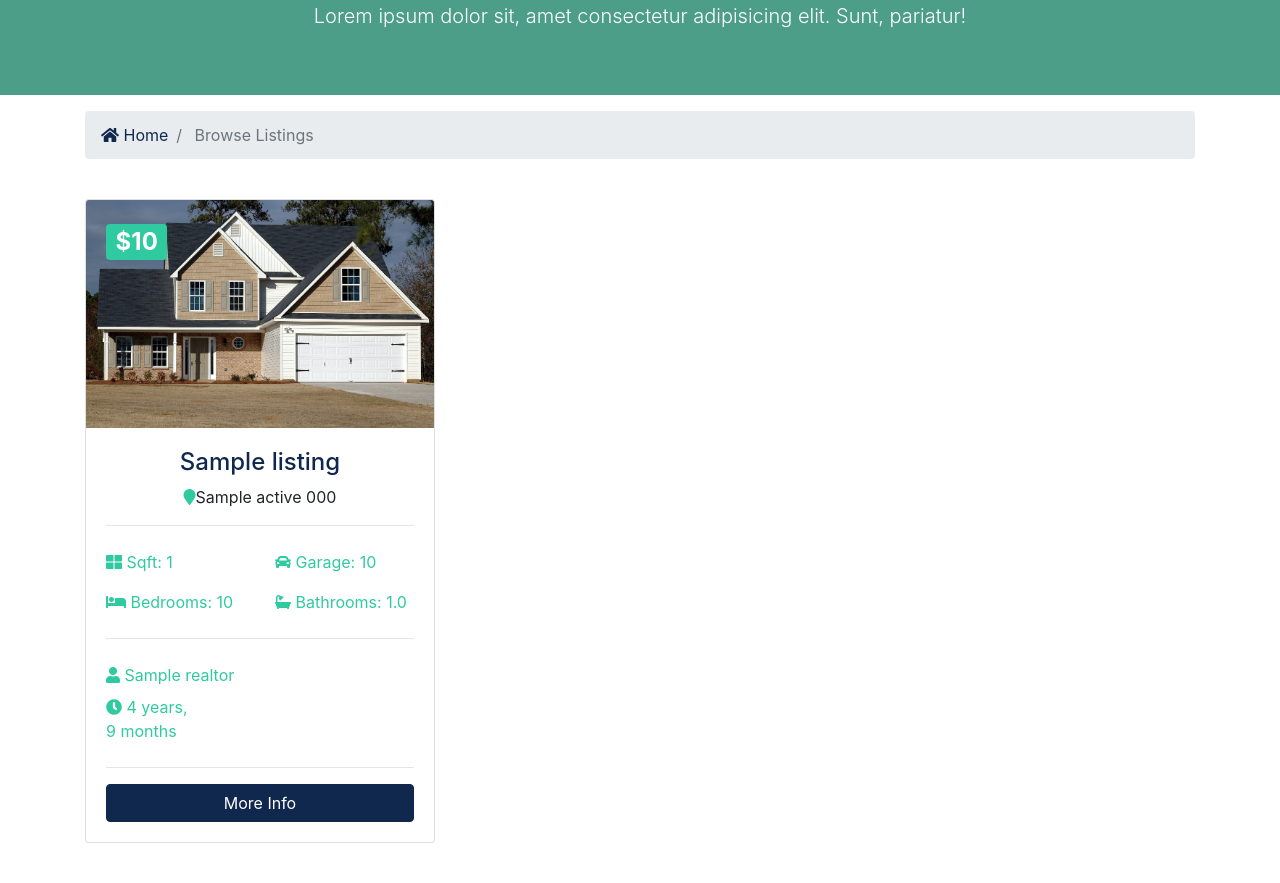
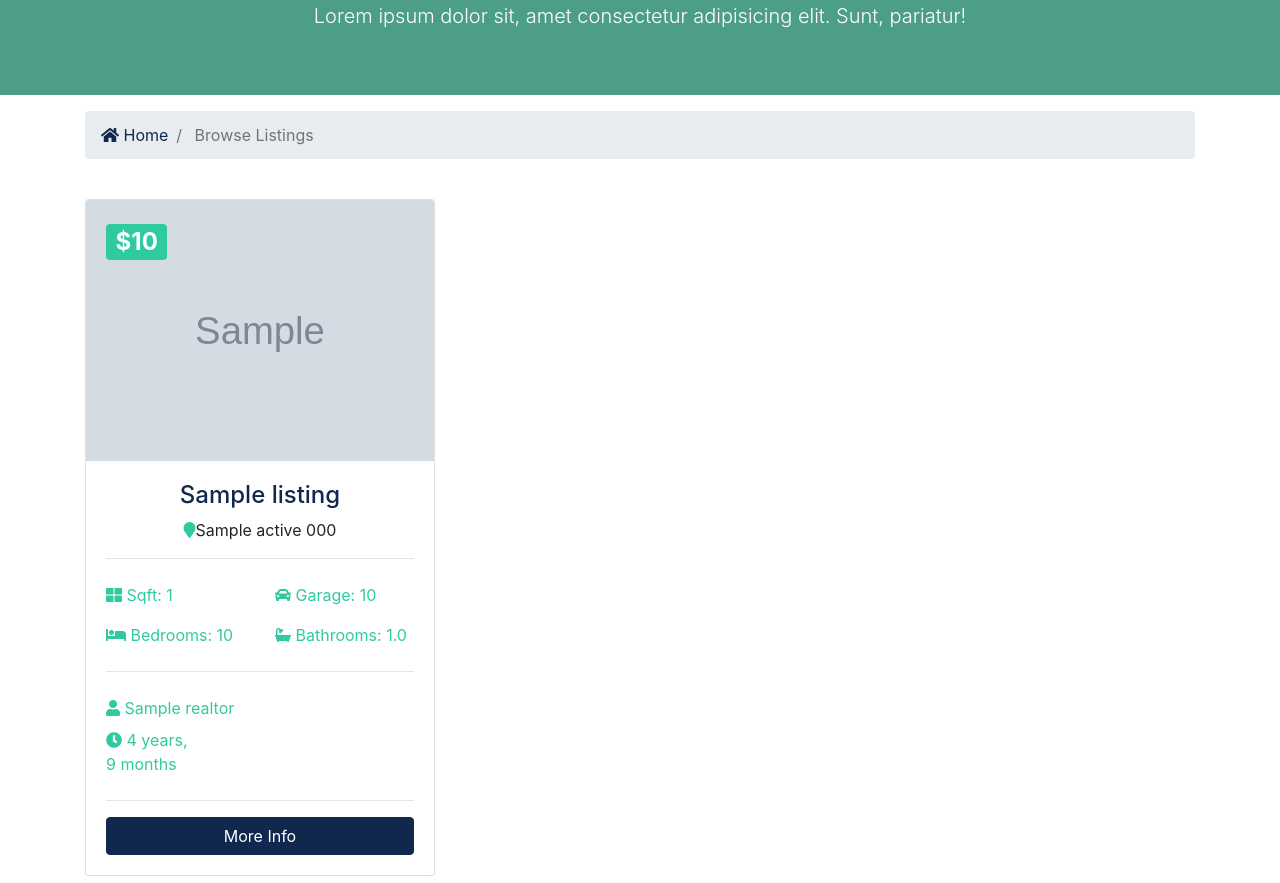
Before and after one commit to firdavs9777/django_btre_project, a Django app: page /listings/ in a window 1280 px wide. Shown: the part 250-1133 px from the top of the page. Run offline with Django 5.2, Linux system fonts and the light colour scheme; tables that the repository leaves empty hold one stand-in row (values such as "Sample post"); grey boxes marked "Sample" are stand-in pictures; some libraries are stand-ins or nearby versions.

Commit message:
image path resolved

```diff
--- a/templates/listings/listings.html
+++ b/templates/listings/listings.html
@@ -36,7 +36,12 @@
           {% for listing in listings %}
              <div class="col-md-6 col-lg-4 mb-4">
           <div class="card listing-preview">
-            <img class="card-img-top" src="assets/img/homes/home-1.jpg" alt="">
+
+{% if listing.photo_main %}
+    <img class="card-img-top" src="{{ listing.photo_main.url }}" alt="{{ listing.title }}">
+{% else %}
+    <img class="card-img-top" src="path/to/default/image.jpg" alt="{{ listing.title }}">
+{% endif %}
             <div class="card-img-overlay">
               <h2>
                 <span class="badge badge-secondary text-white">${{ listing.price }}</span>
--- a/templates/pages/index.html
+++ b/templates/pages/index.html
@@ -1,5 +1,7 @@
 {% extends "base.html" %}
 {% block content %}
+
+
   <section id="showcase">
     <div class="container text-center">
       <div class="home-search p-5">
@@ -261,7 +263,7 @@
       </div>
     </div>
   </section>
-
+<!-- Services -->
   <section id="services" class="py-5 bg-secondary text-white">
     <div class="container">
       <div class="row text-center">
```
